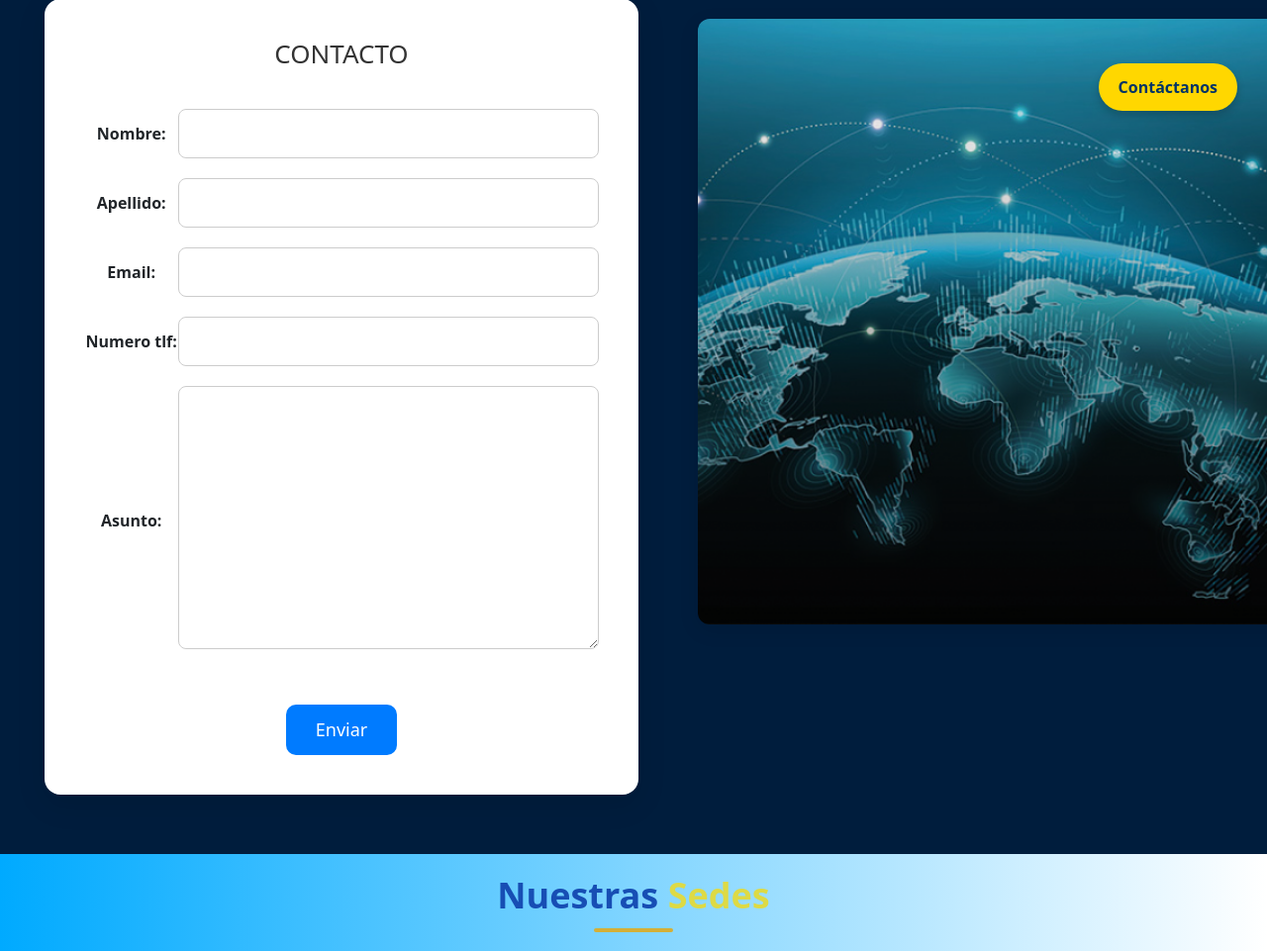
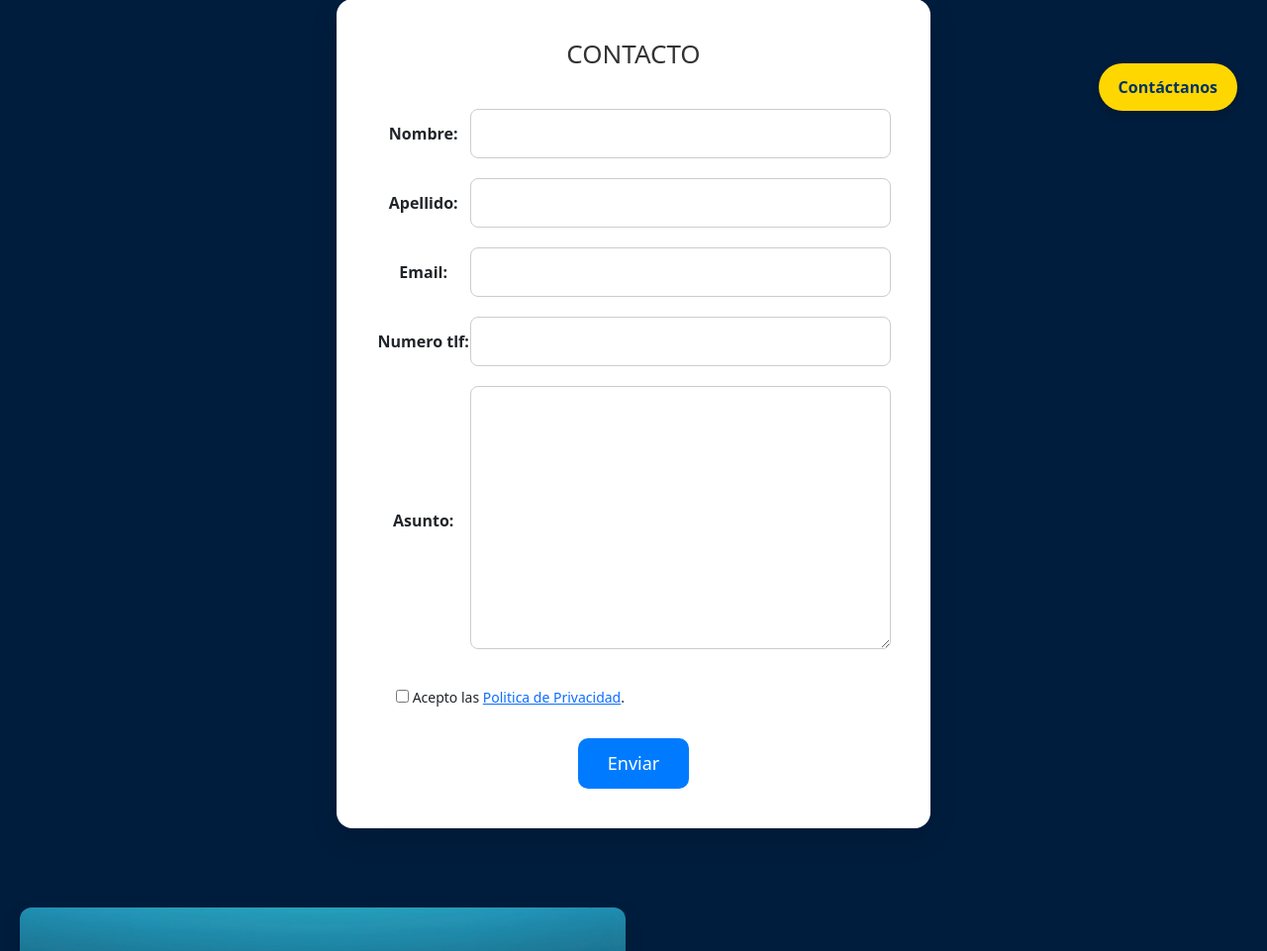
Before and after one commit to robertbrito1/web_practicas, a Django app: page /contacto/ in a window 1280 px wide. Shown: the part 658-1619 px from the top of the page at 99% size. Run offline with Django 5.2, Linux system fonts and the light colour scheme.

Commit message:
politica

```diff
--- a/web_euroforma/Web/contacto/templates/contacto/contacto.html
+++ b/web_euroforma/Web/contacto/templates/contacto/contacto.html
@@ -5,21 +5,33 @@
 <link rel="stylesheet" href="{% static 'contacto/contacto.css' %}">
 
 <div class="contenedor-flex">
-
   <!-- FORMULARIO -->
   <div class="contenedorformulario">
     <h2>CONTACTO</h2>
+
     {% if "valido" in request.GET %}
     <p class="alert alert-success text-center" style="font-size: 18px; padding: 15px 20px; border-radius: 5px;">
       Información enviada correctamente, ¡Gracias!
     </p>
     {% endif %}
+
     <form action="" method="POST" style="text-align: center;">
       {% csrf_token %}
       <table style="margin: 20px auto;">{{ miformulario.as_table }}</table>
+
+      <!-- Checkbox de condiciones -->
+      <div style="text-align: left; margin: 10px 20px;">
+        <label style="font-size: 14px;">
+          <input type="checkbox" id="privacidad" required>
+          Acepto las <a href="{% url 'politicas' %}" target="_blank">Politica de Privacidad</a>.
+        </label>
+      </div>
+
       <input type="submit" value="Enviar" class="btn btn-success btn-lg">
     </form>
   </div>
+</div>
+
 
   <!-- MAPA -->
   <div class="contenedor-mapa">
```
